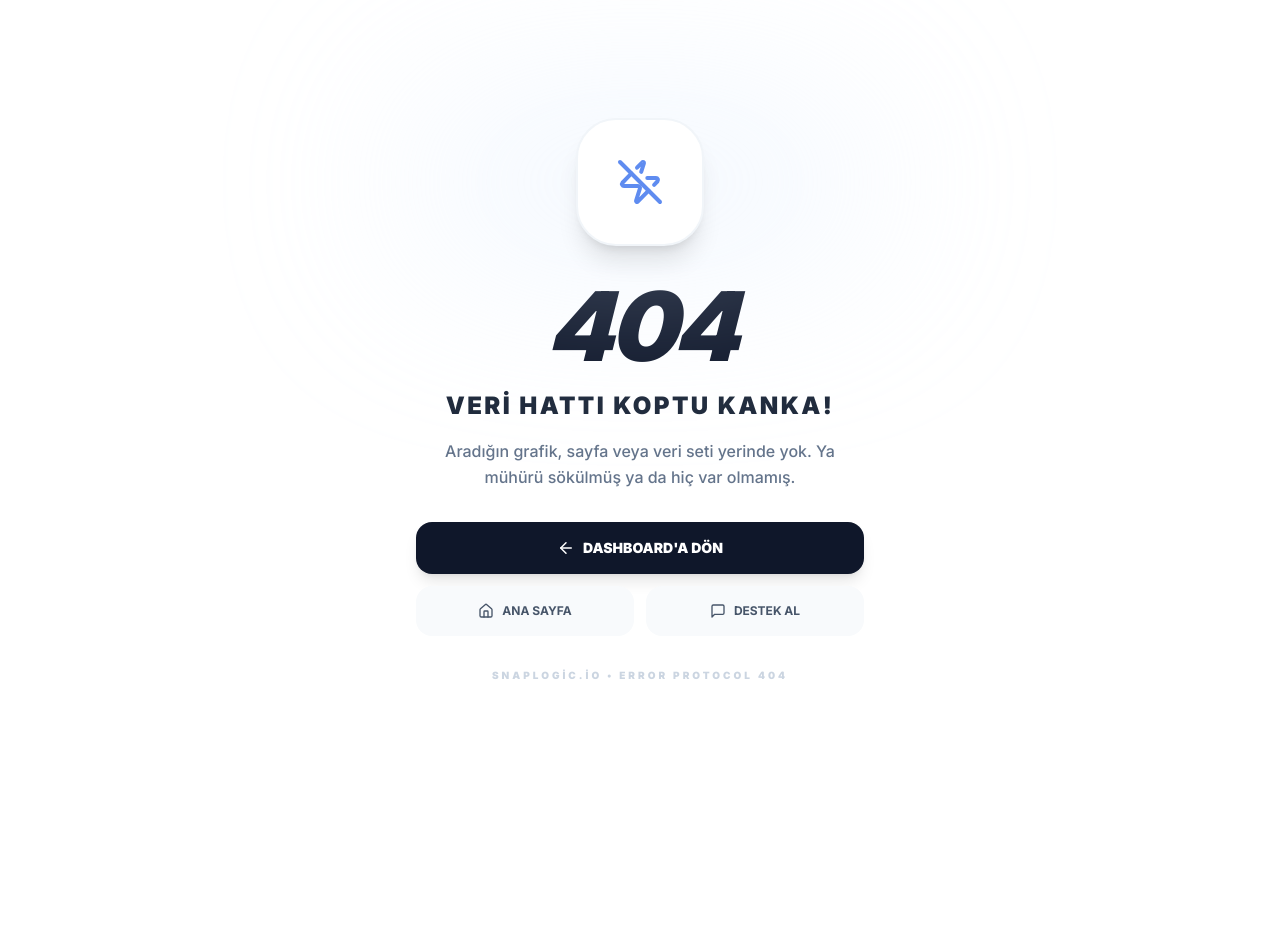
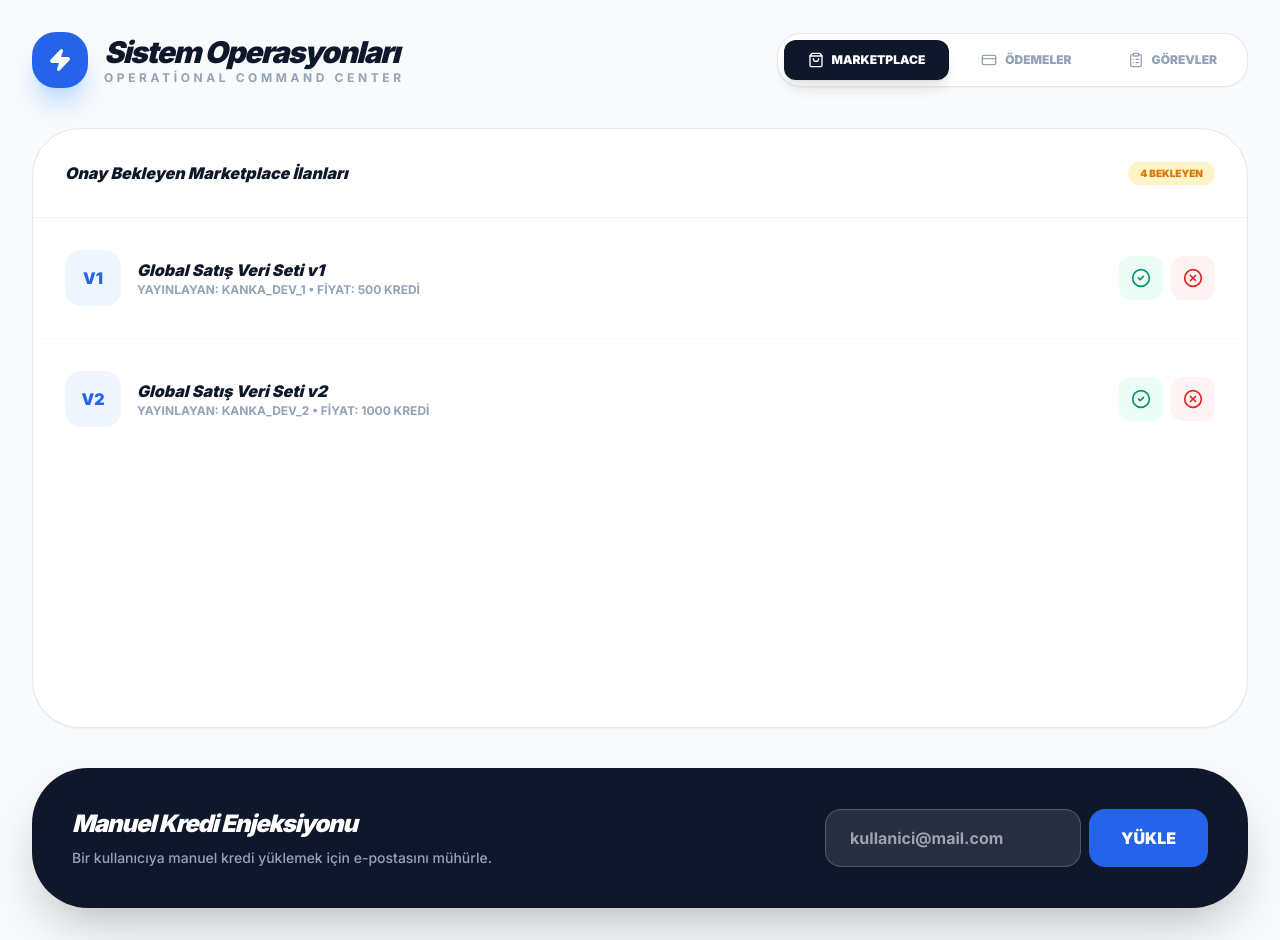
Before and after one commit to Bugsbuny24/tradepi, a Next.js app: page /admin/operations in a window 1280 px wide. Before the commit this address had no page. Before the commit the page ends 800 px from the top, so only its background shows below. Built offline with nearby package versions, Linux system fonts and the light colour scheme.

Commit message:
Create page.tsx

```diff
--- /dev/null
+++ b/app/admin/operations/page.tsx
@@ -0,0 +1,136 @@
+'use client'
+import { useState } from 'react'
+import {
+  CheckCircle2, XCircle, AlertCircle,
+  ShoppingBag, ClipboardList, Zap, CreditCard, ArrowRight
+} from 'lucide-react'
+
+export default function AdminOperations() {
+  const [activeTab, setActiveTab] = useState('marketplace')
+
+  return (
+    <div className="min-h-screen bg-[#f8fafc] p-8 space-y-10">
+
+      {/* Operasyon Header */}
+      <div className="flex flex-col md:flex-row justify-between items-center gap-6">
+        <div className="flex items-center gap-4">
+          <div className="bg-blue-600 p-4 rounded-[1.5rem] text-white shadow-xl shadow-blue-200">
+            <Zap size={24} fill="white" />
+          </div>
+          <div>
+            <h1 className="text-3xl font-black text-slate-900 tracking-tighter italic">Sistem Operasyonları</h1>
+            <p className="text-xs font-bold text-slate-400 uppercase tracking-[0.3em]">Operational Command Center</p>
+          </div>
+        </div>
+
+        {/* Sekme Seçici */}
+        <div className="bg-white p-1.5 rounded-[1.5rem] border border-slate-200 flex gap-2 shadow-sm">
+          {[
+            { id: 'marketplace', label: 'Marketplace', icon: ShoppingBag },
+            { id: 'payments', label: 'Ödemeler', icon: CreditCard },
+            { id: 'tasks', label: 'Görevler', icon: ClipboardList },
+          ].map((tab) => (
+            <button
+              key={tab.id}
+              onClick={() => setActiveTab(tab.id)}
+              className={`flex items-center gap-2 px-6 py-3 rounded-xl text-xs font-black transition-all ${
+                activeTab === tab.id ? 'bg-slate-900 text-white shadow-lg' : 'text-slate-400 hover:bg-slate-50'
+              }`}
+            >
+              <tab.icon size={16} /> {tab.label.toUpperCase()}
+            </button>
+          ))}
+        </div>
+      </div>
+
+      {/* Operasyon Listeleri */}
+      <div className="bg-white border border-slate-200 rounded-[3rem] shadow-sm overflow-hidden min-h-[600px]">
+
+        {/* Marketplace İlan Onayları */}
+        {activeTab === 'marketplace' && (
+          <div className="animate-in fade-in duration-500">
+            <div className="p-8 border-b border-slate-100 flex justify-between items-center">
+              <h3 className="font-black text-slate-900 italic">Onay Bekleyen Marketplace İlanları</h3>
+              <span className="bg-amber-100 text-amber-600 px-3 py-1 rounded-full text-[10px] font-black">4 BEKLEYEN</span>
+            </div>
+            <div className="divide-y divide-slate-50">
+              {[1, 2].map((i) => (
+                <div key={i} className="p-8 flex flex-col md:flex-row items-center justify-between gap-6 hover:bg-slate-50 transition-all">
+                  <div className="flex items-center gap-4">
+                    <div className="w-14 h-14 bg-blue-50 rounded-2xl flex items-center justify-center text-blue-600 font-black">
+                      V{i}
+                    </div>
+                    <div>
+                      <h4 className="font-black text-slate-900 italic">Global Satış Veri Seti v{i}</h4>
+                      <p className="text-xs font-bold text-slate-400 uppercase">Yayınlayan: kanka_dev_{i} • Fiyat: {i*500} Kredi</p>
+                    </div>
+                  </div>
+                  <div className="flex gap-2">
+                    <button className="bg-emerald-50 text-emerald-600 p-3 rounded-xl hover:bg-emerald-600 hover:text-white transition-all">
+                      <CheckCircle2 size={20} />
+                    </button>
+                    <button className="bg-red-50 text-red-600 p-3 rounded-xl hover:bg-red-600 hover:text-white transition-all">
+                      <XCircle size={20} />
+                    </button>
+                  </div>
+                </div>
+              ))}
+            </div>
+          </div>
+        )}
+
+        {/* Shopier Ödeme Takibi */}
+        {activeTab === 'payments' && (
+          <div className="animate-in fade-in duration-500">
+            <div className="p-8 border-b border-slate-100 flex justify-between items-center bg-blue-50/50">
+              <h3 className="font-black text-slate-900 italic">Shopier Kredi Yükleme Talepleri</h3>
+              <AlertCircle className="text-blue-600" size={20} />
+            </div>
+            <div className="p-20 text-center space-y-4">
+               <div className="bg-slate-100 w-16 h-16 rounded-full flex items-center justify-center mx-auto text-slate-300">
+                 <CreditCard size={32} />
+               </div>
+               <p className="text-slate-400 font-bold uppercase text-xs tracking-widest">Tüm ödemeler otomatik mühürlendi kanka.</p>
+            </div>
+          </div>
+        )}
+
+        {/* Human Task Dispute (Uyuşmazlık) Çözümü */}
+        {activeTab === 'tasks' && (
+          <div className="animate-in fade-in duration-500">
+             <div className="p-8 border-b border-slate-100 flex justify-between items-center">
+              <h3 className="font-black text-slate-900 italic">İtiraz Edilen Görevler (Disputes)</h3>
+            </div>
+            <div className="p-8">
+               <div className="bg-red-50 border border-red-100 p-6 rounded-3xl flex items-center justify-between">
+                 <div className="space-y-1">
+                   <h4 className="font-black text-red-900">Görev #4829 - "CSV Temizleme"</h4>
+                   <p className="text-xs font-medium text-red-700">İşveren sonucu beğenmedi, çalışan krediyi istiyor.</p>
+                 </div>
+                 <button className="bg-red-600 text-white px-6 py-3 rounded-2xl font-black text-xs hover:bg-slate-900 transition-all">
+                    HAKEM OL
+                 </button>
+               </div>
+            </div>
+          </div>
+        )}
+
+      </div>
+
+      {/* Admin Quick Action (Kredi Yükleme) */}
+      <div className="bg-slate-900 p-10 rounded-[3.5rem] text-white flex flex-col md:flex-row items-center justify-between gap-8 shadow-2xl">
+        <div className="space-y-2">
+           <h4 className="text-2xl font-black italic tracking-tighter">Manuel Kredi Enjeksiyonu</h4>
+           <p className="text-slate-400 text-sm font-medium">Bir kullanıcıya manuel kredi yüklemek için e-postasını mühürle.</p>
+        </div>
+        <div className="flex gap-2 w-full md:w-auto">
+          <input type="text" placeholder="kullanici@mail.com" className="bg-white/10 border border-white/20 rounded-2xl px-6 py-4 outline-none focus:bg-white/20 font-bold w-full md:w-64" />
+          <button className="bg-blue-600 text-white px-8 py-4 rounded-2xl font-black hover:bg-white hover:text-slate-900 transition-all">
+            YÜKLE
+          </button>
+        </div>
+      </div>
+
+    </div>
+  )
+}
```
